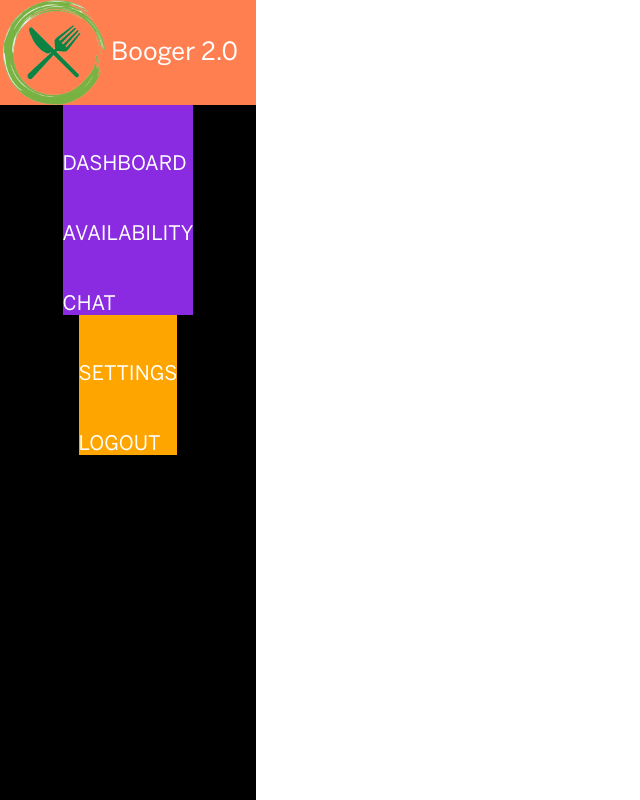
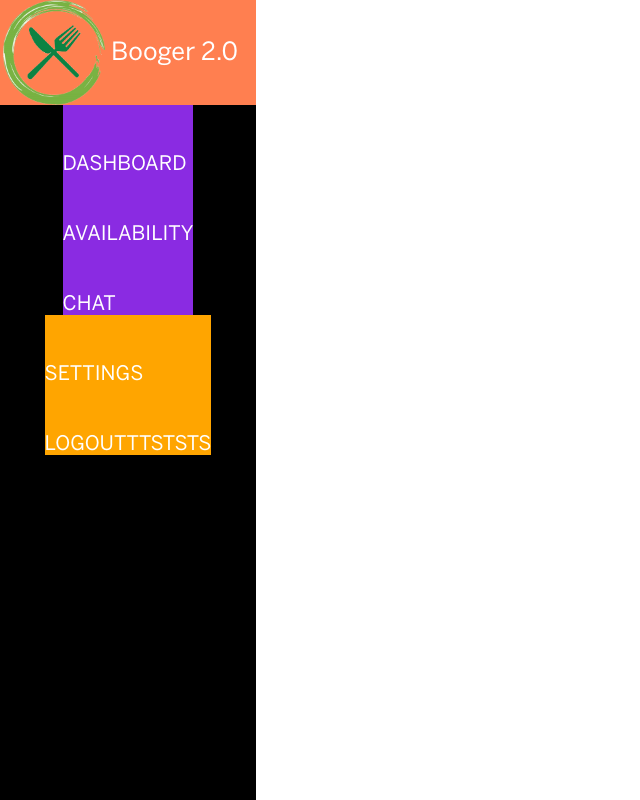
Before and after one commit to NicoOgno/Venuee, a React (Create React App) app in the folder client/: page / in a window 1280 px wide. Shown: the whole page, without its empty margins (0-640 px from the left). Built offline with nearby package versions, Linux system fonts and the light colour scheme.

Commit message:
second side bar commit again

```diff
--- a/client/src/components/SecondSideBar/SecondSideBar.js
+++ b/client/src/components/SecondSideBar/SecondSideBar.js
@@ -16,7 +16,7 @@ export default function SecondSideBar() {
       </ul>
       <ul className={styles.bottomList}>
         <li className={styles.linkListItem}>settings</li>
-        <li className={styles.linkListItem}>logout</li>
+        <li className={styles.linkListItem}>logoutttststs</li>
       </ul>
     </div>
   );
```
